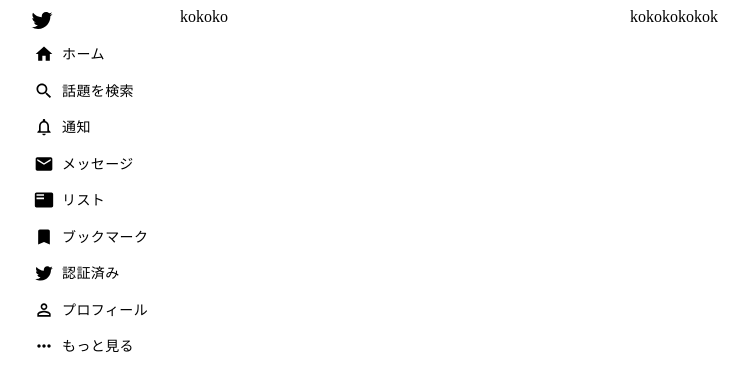
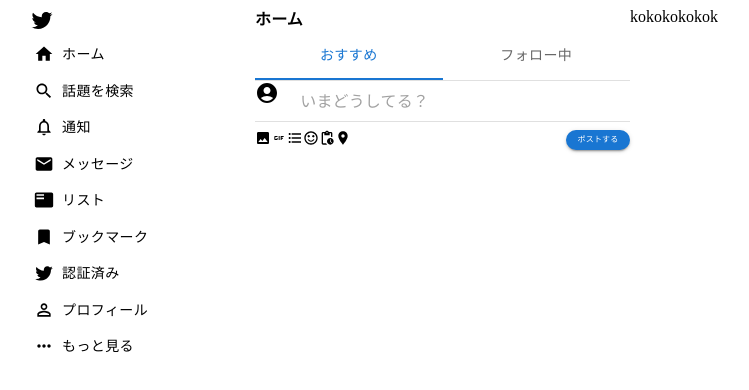
Before and after one commit to TaiyoMaruyama/twitter-clone-nest, a Next.js app in the folder twitter-clone-front/: page / in a window 1280 px wide. Shown: the top 390 px of the page, without its empty margins (160-909 px from the left). Built offline with nearby package versions, Linux system fonts and the light colour scheme.

Commit message:
feature: 投稿部分のUI作成

```diff
--- a/twitter-clone-front/components/IconRows.tsx
+++ /dev/null
@@ -1,5 +0,0 @@
-import React from 'react';
-
-export const IconRows = () => {
-  return <div>IconRows</div>;
-};
--- a/twitter-clone-front/components/Layout/index.tsx
+++ b/twitter-clone-front/components/Layout/index.tsx
@@ -1,30 +1,36 @@
 import { Box, Button, Grid } from '@mui/material';
-import React from 'react';
+import React, { useState } from 'react';
 import { IconsDef, buttonTitle } from '../../pages/consts';
 import TwitterIcon from '@mui/icons-material/Twitter';
+import { Home } from '../mainTopic/Home';
 
 export const Layout = () => {
+  const [selectedTabKey, setSelectedTabKey] = useState<string>(IconsDef[0].key);
   return (
-    <Box width={900} sx={{ m: '0 auto' }}>
+    <Box maxWidth={900} sx={{ m: '0 auto' }}>
       <Grid container>
         {/* 左のサイドバー */}
-        <Grid xs={2}>
+        <Grid xs={3}>
           <Box>
             <TwitterIcon />
           </Box>
           {IconsDef.map(({ key, Component }) => (
+            <Grid key={key}>
               <Button
-              key={key}
                 startIcon={<Component sx={{ color: 'black' }} />}
                 sx={{ color: 'black' }}
+                onClick={() => setSelectedTabKey(key)}
               >
                 {buttonTitle[key]}
               </Button>
+            </Grid>
           ))}
         </Grid>
 
-        {/* メイン */}
-        <Grid xs={6}>kokoko</Grid>
+        {/* メイントピック */}
+        <Grid xs={5}>
+          <Home headerTitle={buttonTitle[selectedTabKey]} />
+        </Grid>
 
         {/* 右のサイドバー（おすすめや検索） */}
         <Grid xs={4}>kokokokokok</Grid>
--- /dev/null
+++ b/twitter-clone-front/components/mainTopic/Home.tsx
@@ -0,0 +1,78 @@
+import {
+  Box,
+  Button,
+  Divider,
+  Grid,
+  Tab,
+  Tabs,
+  TextField,
+  Typography,
+} from '@mui/material';
+import React, { FC, useState } from 'react';
+import AccountCircleIcon from '@mui/icons-material/AccountCircle';
+import GifIcon from '@mui/icons-material/Gif';
+import InsertPhotoIcon from '@mui/icons-material/InsertPhoto';
+import FormatListBulletedIcon from '@mui/icons-material/FormatListBulleted';
+import SentimentSatisfiedAltIcon from '@mui/icons-material/SentimentSatisfiedAlt';
+import PendingActionsIcon from '@mui/icons-material/PendingActions';
+import RoomIcon from '@mui/icons-material/Room';
+
+export const Home: FC<{ headerTitle: string }> = ({ headerTitle }) => {
+  const [selectedValue, setSelectedValue] = useState('recommendation');
+
+  return (
+    <>
+      <Box>
+        <Typography sx={{ fontWeight: 'bold' }}>{headerTitle}</Typography>
+      </Box>
+      <Box sx={{ borderBottom: 1, borderColor: 'divider' }}>
+        <Tabs
+          value={selectedValue}
+          centered
+          onChange={(_, value) => setSelectedValue(value)}
+        >
+          <Tab label="おすすめ" value="recommendation" sx={{ width: '50%' }} />
+          <Tab label="フォロー中" value="following" sx={{ width: '50%' }} />
+        </Tabs>
+      </Box>
+
+      {/* 投稿フレーム */}
+      <Box>
+        <Grid container>
+          <Grid xs={1} justifyContent="center" alignItems="center">
+            <AccountCircleIcon />
+          </Grid>
+          <Grid xs={11}>
+            <TextField
+              fullWidth
+              placeholder="いまどうしてる？"
+              size="small"
+              sx={{
+                '& fieldset': {
+                  border: 'none',
+                },
+              }}
+            ></TextField>
+          </Grid>
+        </Grid>
+        <Divider />
+        <Box display="flex" justifyContent="space-between" sx={{ py: 1 }}>
+          <Box>
+            <InsertPhotoIcon sx={{ fontSize: 16 }} />
+            <GifIcon sx={{ fontSize: 16 }} />
+            <FormatListBulletedIcon sx={{ fontSize: 16 }} />
+            <SentimentSatisfiedAltIcon sx={{ fontSize: 16 }} />
+            <PendingActionsIcon sx={{ fontSize: 16 }} />
+            <RoomIcon sx={{ fontSize: 16 }} />
+          </Box>
+          <Button
+            variant="contained"
+            sx={{ fontSize: 8, p: '3px 8px', borderRadius: 4 }}
+          >
+            ポストする
+          </Button>
+        </Box>
+      </Box>
+    </>
+  );
+};
--- a/twitter-clone-front/pages/consts.ts
+++ b/twitter-clone-front/pages/consts.ts
@@ -1,74 +1,56 @@
 import HomeOutlinedIcon from '@mui/icons-material/Home';
-import HomeIcon from '@mui/icons-material/Home';
 import SearchOutlinedIcon from '@mui/icons-material/Search';
-import SearchIcon from '@mui/icons-material/Search';
-import NotificationsNoneIcon from '@mui/icons-material/NotificationsNoneOutlined';
 import NotificationsNoneOutlinedIcon from '@mui/icons-material/NotificationsNoneOutlined';
 import EmailOutlinedIcon from '@mui/icons-material/Email';
-import EmailIcon from '@mui/icons-material/Email';
 import FeaturedPlayListOutlinedIcon from '@mui/icons-material/FeaturedPlayList';
-import FeaturedPlayListIcon from '@mui/icons-material/FeaturedPlayList';
 import TwitterOutlinedIcon from '@mui/icons-material/Twitter';
-import TwitterIcon from '@mui/icons-material/Twitter';
 import PermIdentityOutlinedIcon from '@mui/icons-material/PermIdentity';
-import PermIdentityIcon from '@mui/icons-material/PermIdentity';
 import MoreHorizOutlinedIcon from '@mui/icons-material/MoreHoriz';
-import MoreHorizIcon from '@mui/icons-material/MoreHoriz';
 import BookmarkOutlinedIcon from '@mui/icons-material/Bookmark';
-import BookmarkIcon from '@mui/icons-material/Bookmark';
 
 export const IconsDef = [
   {
     key: 'Home',
     Component: HomeOutlinedIcon,
-    SelectedComponent: HomeIcon,
   },
   {
     key: 'Search',
     Component: SearchOutlinedIcon,
-    SelectedComponent: SearchIcon,
   },
   {
-    key: 'NotificationsNoneOutlined',
+    key: 'NotificationsNone',
     Component: NotificationsNoneOutlinedIcon,
-    SelectedComponent: NotificationsNoneIcon,
   },
   {
     key: 'Email',
     Component: EmailOutlinedIcon,
-    SelectedComponent: EmailIcon,
   },
   {
     key: 'FeaturedPlayList',
     Component: FeaturedPlayListOutlinedIcon,
-    SelectedComponent: FeaturedPlayListIcon,
   },
   {
     key: 'Bookmark',
     Component: BookmarkOutlinedIcon,
-    SelectedComponent: BookmarkIcon,
   },
   {
     key: 'Twitter',
     Component: TwitterOutlinedIcon,
-    SelectedComponent: TwitterIcon,
   },
   {
     key: 'PermIdentity',
     Component: PermIdentityOutlinedIcon,
-    SelectedComponent: PermIdentityIcon,
   },
   {
     key: 'MoreHoriz',
     Component: MoreHorizOutlinedIcon,
-    SelectedComponent: MoreHorizIcon,
   },
 ];
 
 export const buttonTitle = {
   Home: 'ホーム',
   Search: '話題を検索',
-  NotificationsNoneOutlined: '通知',
+  NotificationsNone: '通知',
   Email: 'メッセージ',
   FeaturedPlayList: 'リスト',
   Bookmark: 'ブックマーク',
```
Lines whose indentation alone changed are shown as unchanged.
